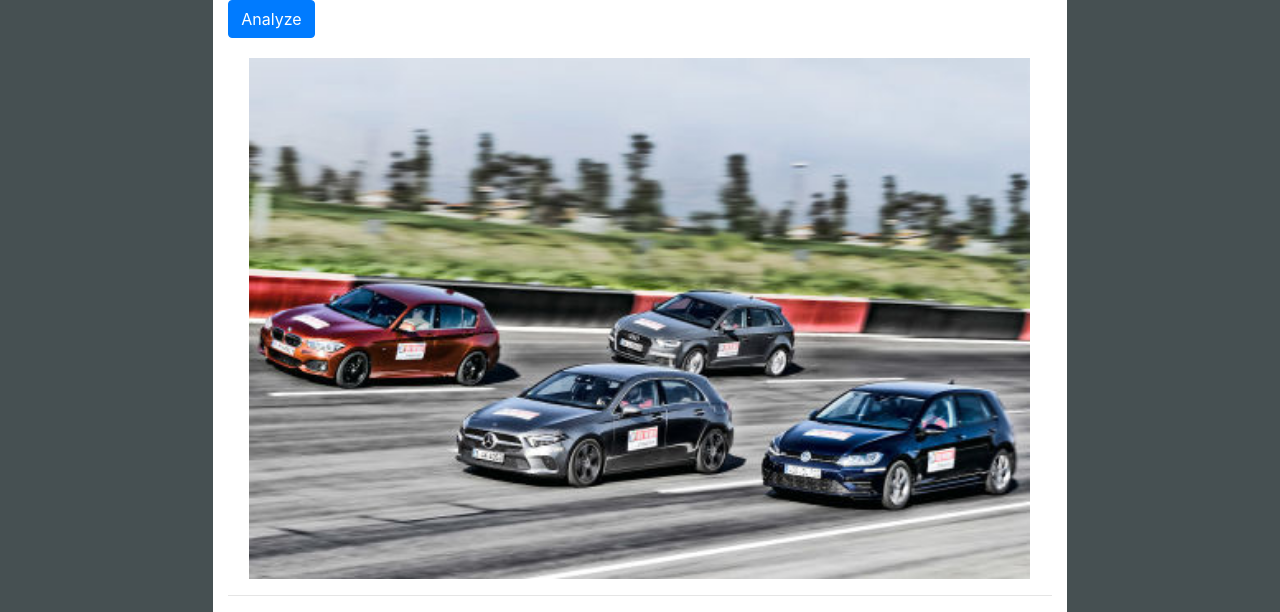
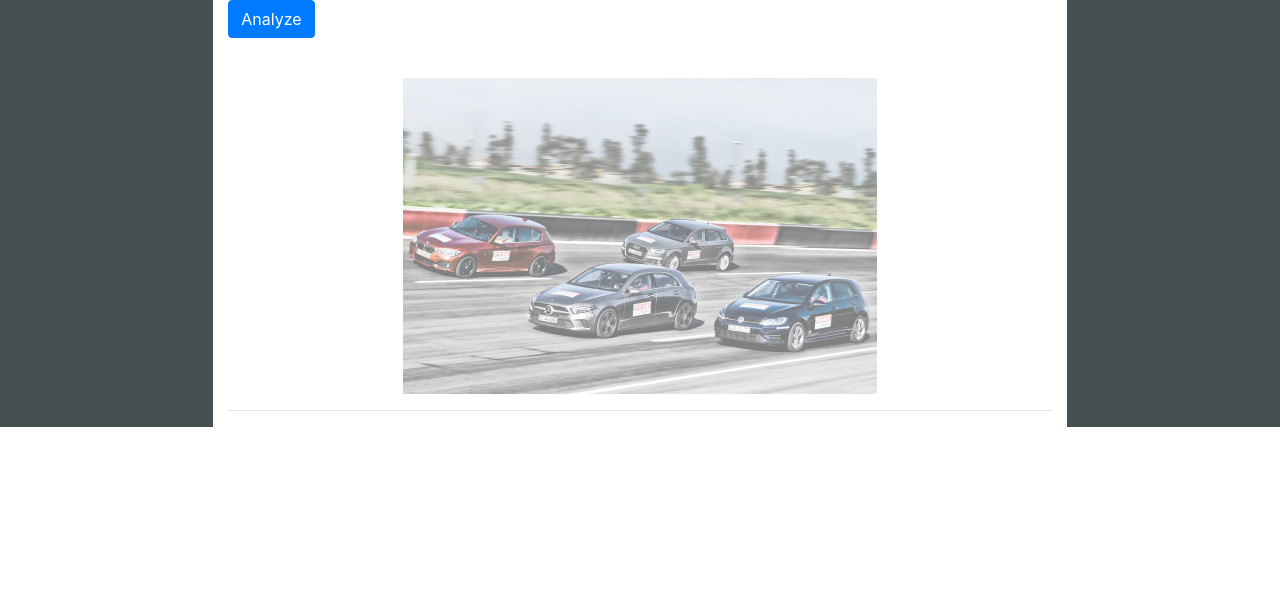
Before and after one commit to fweiermann15/GermanCarAI, a Python web app: template app/templates/index.html in a window 1280 px wide. Shown: the part 311-923 px from the top of the page. After the commit the page ends 738 px from the top, so only its background shows below. Run offline with Jinja, Linux system fonts and the light colour scheme; the template is opened without the code that fills it, so the values that code supplies are empty; some libraries are stand-ins or nearby versions.

Commit message:
Added opacity

```diff
--- a/app/templates/index.html
+++ b/app/templates/index.html
@@ -25,7 +25,7 @@
         <img id='image-picked' class='no-display' alt='Chosen Image' height='200'>
       </div>
       <div class='analyze'>
-        <button id='analyze-button' class='btn btn-primary' type='button' onclick='analyze()'>Analyze</button>
+        <button style="margin-bottom: 20px;" id='analyze-button' class='btn btn-primary' type='button' onclick='analyze()'>Analyze</button>
       </div>
 
 
@@ -96,7 +96,7 @@
         </div>
       </div>
       <p style="text-align: center; margin-top: 20px;">
-        <img id='cars' width="781" height="521" src="static\Audi-A3-BMW-1er-Mercedes-A-Klasse-VW-Golf-474x316-bba2a433961b96c1.jpg" alt="cars">
+        <img style="opacity: 0.5;" id='cars' src="static\Audi-A3-BMW-1er-Mercedes-A-Klasse-VW-Golf-474x316-bba2a433961b96c1.jpg" alt="cars">
       </p>
 
 
```
